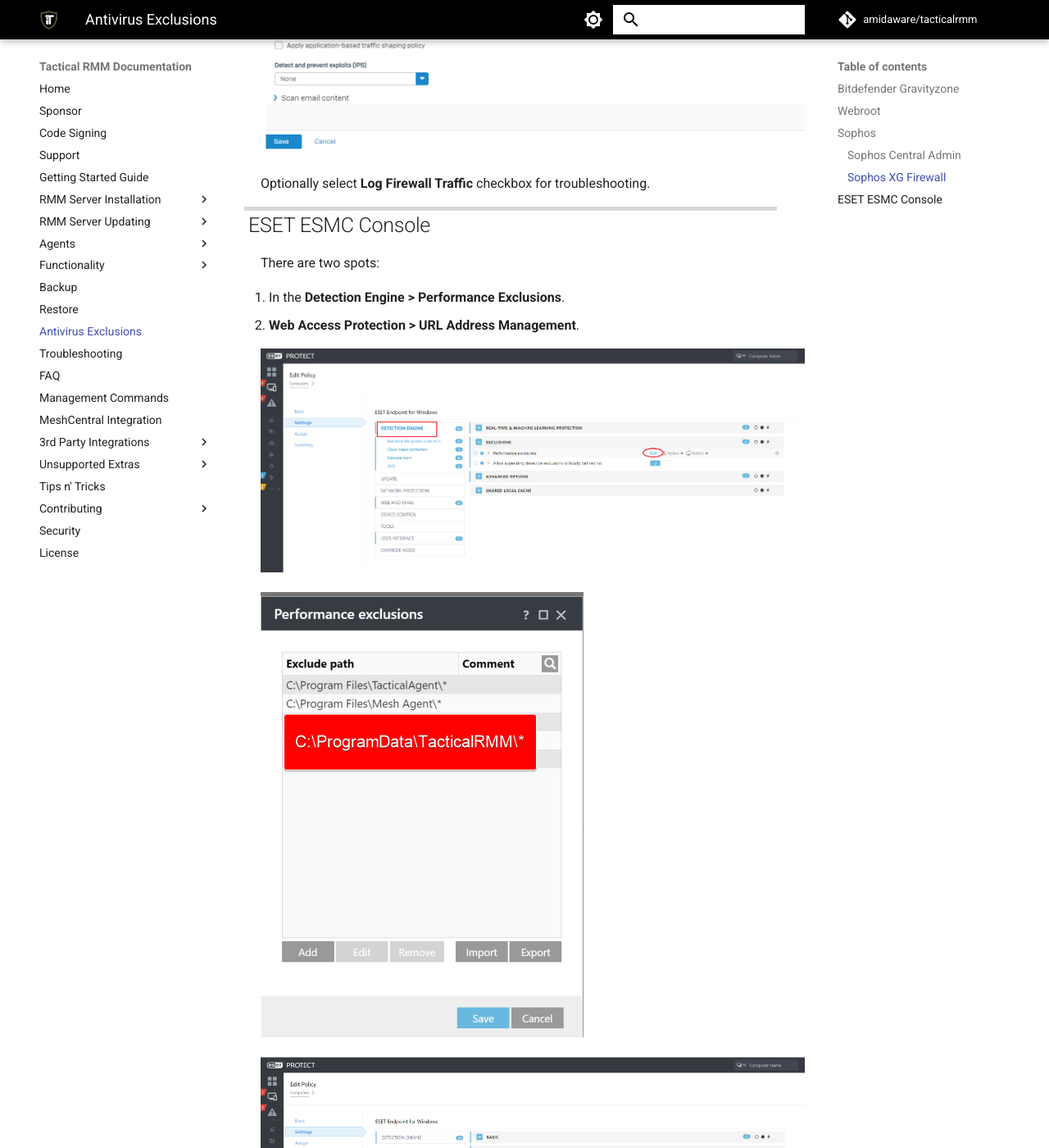
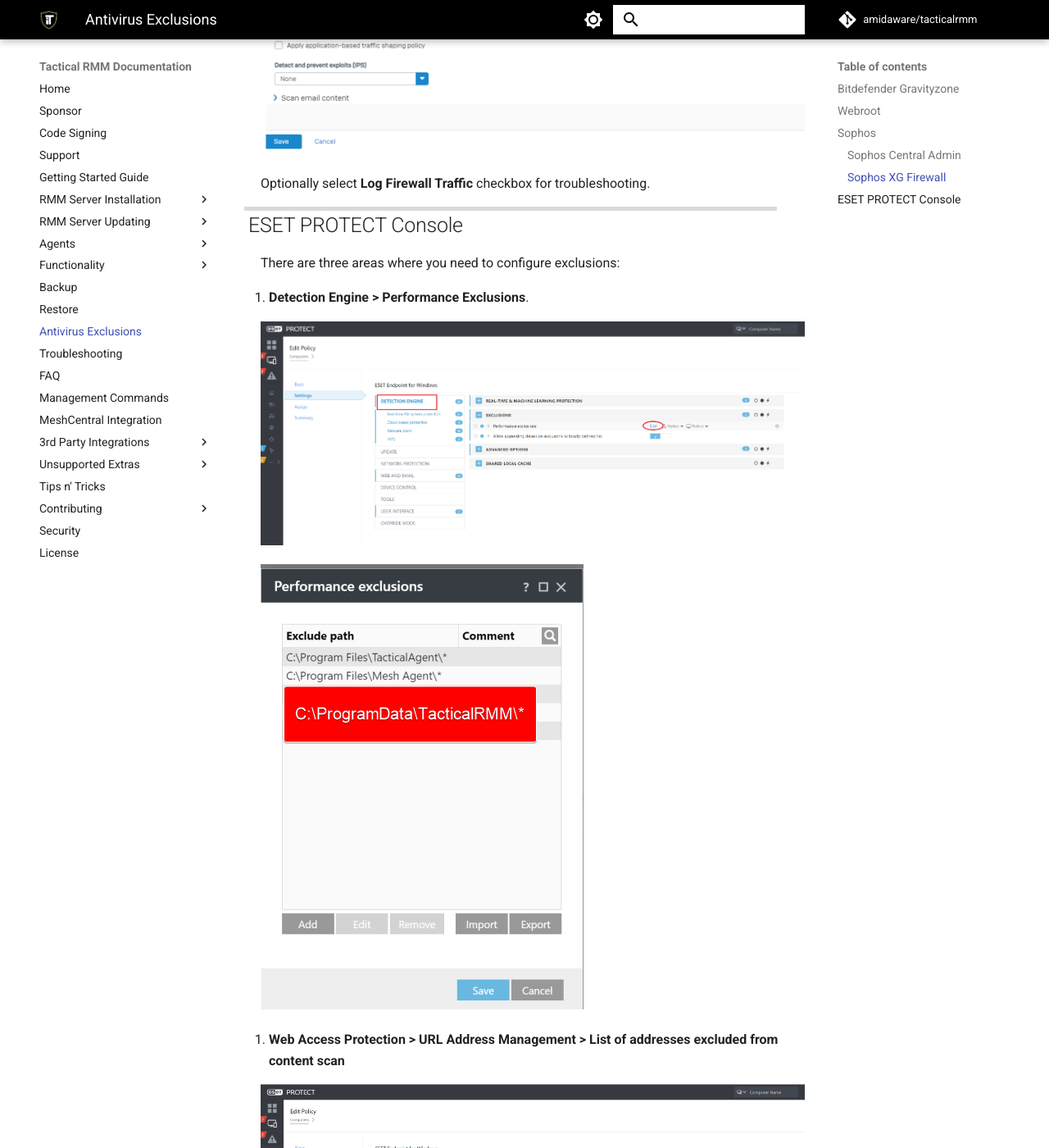
Before and after one commit to amidaware/trmm-docs, an MkDocs documentation site: the page built from docs/av.md, in a window 1280 px wide and 1400 px high, scrolled down 11935 px. Shown: the whole window at 82% size. Built offline with MkDocs 1.6.1 and Material for MkDocs 9.7.7, drawn with Linux system fonts in a browser that asks for light colours; comment, search, counter and statistics services are not loaded; some of the changed text lies outside the part shown.

Commit message:
Update ESET instructions

```diff
--- a/docs/av.md
+++ b/docs/av.md
@@ -127,20 +127,28 @@
 
 Optionally select **Log Firewall Traffic** checkbox for troubleshooting.
 
-## ESET ESMC Console
+## ESET PROTECT Console
 
-There are two spots:
+There are three areas where you need to configure exclusions:
 
-1. In the **Detection Engine > Performance Exclusions**.
-2. **Web Access Protection > URL Address Management**.
-
+1. **Detection Engine > Performance Exclusions**.
 
 ![Web Exclusions](images/esetesmc1.png)
 
 ![Web Exclusions](images/esetesmc2.png)
+
+
+2. **Web Access Protection > URL Address Management > List of addresses excluded from content scan**
 
 ![Web Exclusions](images/esetesmc3.png)
 
 ![Web Exclusions](images/esetesmc4.png)
 
 ![Web Exclusions](images/esetesmc5.png)
+
+
+3. **Web Access Protection > URL Address Management > List of allowed addresses**
+
+![Web Exclusions](images/esetesmc6.png)
+
+![Web Exclusions](images/esetesmc7.png)
```
Also changed, not shown: docs/images/esetesmc6.png (added), docs/images/esetesmc7.png (added).
